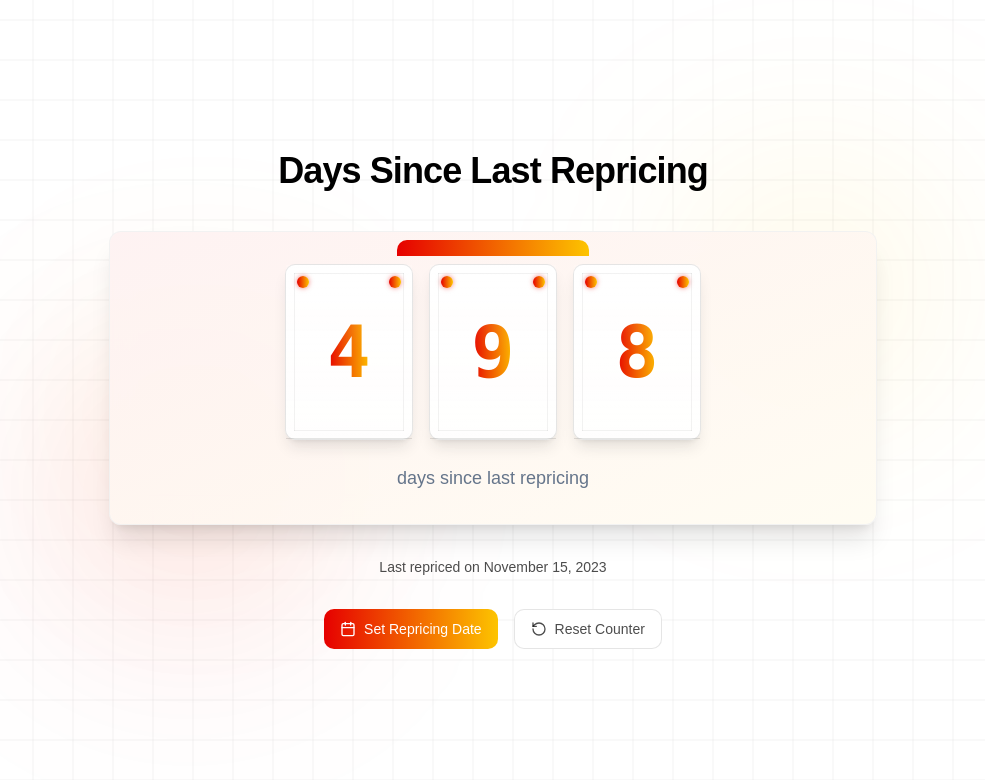
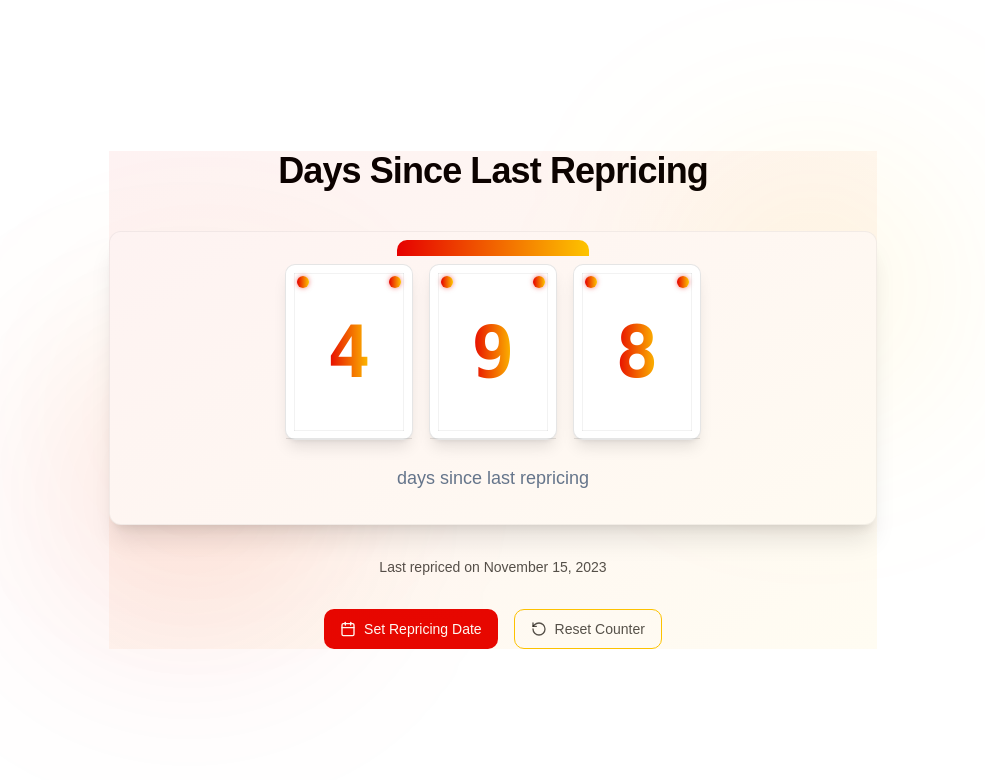
Before and after one commit to MattiaPompei/last-repricing-counter, a React (Vite) app: page / in a window 1280 px wide. Shown: the top 780 px of the page, without its empty margins (147-1132 px from the left). Built offline with nearby package versions, Linux system fonts and the light colour scheme.

Commit message:
Refactor: Remove mesh background and apply flat colors
Remove the mesh background and apply flat colors for primary CTA (#E60000) and secondary CTA outlines (#FDC400).

```diff
--- a/src/components/Header.tsx
+++ b/src/components/Header.tsx
@@ -21,13 +21,13 @@ const Header: React.FC = () => {
       className={cn(
         "fixed top-0 left-0 right-0 z-50 py-4 transition-all duration-300",
         scrolled
-          ? "bg-background/80 backdrop-blur-md shadow-soft"
+          ? "bg-white shadow-soft"
           : "bg-transparent"
       )}
     >
       <div className="container flex justify-between items-center">
         <div className="flex items-center space-x-2">
-          <div className="w-8 h-8 rounded-md bg-primary flex items-center justify-center">
+          <div className="w-8 h-8 rounded-md bg-[#E60000] flex items-center justify-center">
             <svg
               xmlns="http://www.w3.org/2000/svg"
               viewBox="0 0 24 24"
@@ -50,7 +50,7 @@ const Header: React.FC = () => {
             <li>
               <Link
                 to="/"
-                className="text-sm text-foreground/80 hover:text-foreground transition-colors"
+                className="text-sm text-black/80 hover:text-black transition-colors"
               >
                 Counter
               </Link>
@@ -58,7 +58,7 @@ const Header: React.FC = () => {
             <li>
               <Link
                 to="/home"
-                className="text-sm text-foreground/80 hover:text-foreground transition-colors"
+                className="text-sm text-black/80 hover:text-black transition-colors"
               >
                 Home
               </Link>
@@ -67,7 +67,7 @@ const Header: React.FC = () => {
               <Button
                 variant="outline"
                 size="sm"
-                className="rounded-full transition-all duration-300 hover:bg-primary hover:text-white border-primary/20"
+                className="rounded-full transition-all duration-300 hover:bg-[#FDC400]/10 border-[#FDC400] text-black"
               >
                 Contact
               </Button>
--- a/src/components/VintageCalendarCard.tsx
+++ b/src/components/VintageCalendarCard.tsx
@@ -30,12 +30,11 @@ const VintageCalendarCard: React.FC<VintageCalendarCardProps> = ({
         )}
       >
         {/* Front face */}
-        <div className="absolute w-full h-full bg-gradient-to-b from-white to-white/90 border border-black/10 rounded-md shadow-lg backface-hidden flex items-center justify-center transform rotate-x-0">
+        <div className="absolute w-full h-full bg-white border border-black/10 rounded-md shadow-lg backface-hidden flex items-center justify-center transform rotate-x-0">
           <span className="text-5xl md:text-7xl font-bold text-transparent bg-clip-text bg-gradient-to-r from-[#E60000] to-[#FDC400] font-mono">
             {digit}
           </span>
           <div className="absolute bottom-0 w-full h-[1px] bg-black/10"></div>
-          <div className="absolute top-0 w-full h-1/2 bg-gradient-to-b from-white/20 to-transparent opacity-60 pointer-events-none"></div>
 
           {/* Tech details */}
           <div className="absolute top-0 left-0 w-full h-full pointer-events-none">
@@ -47,12 +46,11 @@ const VintageCalendarCard: React.FC<VintageCalendarCardProps> = ({
         </div>
 
         {/* Back face */}
-        <div className="absolute w-full h-full bg-gradient-to-b from-white to-white/90 border border-black/10 rounded-md shadow-lg backface-hidden flex items-center justify-center transform rotate-x-180">
+        <div className="absolute w-full h-full bg-white border border-black/10 rounded-md shadow-lg backface-hidden flex items-center justify-center transform rotate-x-180">
           <span className="text-5xl md:text-7xl font-bold text-transparent bg-clip-text bg-gradient-to-r from-[#E60000] to-[#FDC400] font-mono">
             {digit}
           </span>
           <div className="absolute bottom-0 w-full h-[1px] bg-black/10"></div>
-          <div className="absolute top-0 w-full h-1/2 bg-gradient-to-b from-white/20 to-transparent opacity-60 pointer-events-none"></div>
 
           {/* Tech details */}
           <div className="absolute top-0 left-0 w-full h-full pointer-events-none">
--- a/src/components/ui/button.tsx
+++ b/src/components/ui/button.tsx
@@ -1,3 +1,4 @@
+
 import * as React from "react"
 import { Slot } from "@radix-ui/react-slot"
 import { cva, type VariantProps } from "class-variance-authority"
@@ -9,15 +10,15 @@ const buttonVariants = cva(
   {
     variants: {
       variant: {
-        default: "bg-primary text-primary-foreground hover:bg-primary/90",
+        default: "bg-[#E60000] text-white hover:bg-[#E60000]/90",
         destructive:
           "bg-destructive text-destructive-foreground hover:bg-destructive/90",
         outline:
-          "border border-input bg-background hover:bg-accent hover:text-accent-foreground",
+          "border border-[#FDC400] bg-background hover:bg-accent hover:text-accent-foreground",
         secondary:
           "bg-secondary text-secondary-foreground hover:bg-secondary/80",
         ghost: "hover:bg-accent hover:text-accent-foreground",
-        link: "text-primary underline-offset-4 hover:underline",
+        link: "text-[#E60000] underline-offset-4 hover:underline",
       },
       size: {
         default: "h-10 px-4 py-2",
--- a/src/pages/RepricingCounter.tsx
+++ b/src/pages/RepricingCounter.tsx
@@ -53,20 +53,6 @@ const RepricingCounter: React.FC = () => {
 
   return (
     <div className="min-h-screen bg-white flex flex-col items-center justify-center p-4 relative overflow-hidden">
-      {/* Mesh background */}
-      <div className="absolute inset-0 w-full h-full">
-        <div className="absolute top-0 left-0 w-full h-full opacity-10">
-          <svg width="100%" height="100%" xmlns="http://www.w3.org/2000/svg">
-            <defs>
-              <pattern id="mesh" x="0" y="0" width="40" height="40" patternUnits="userSpaceOnUse">
-                <path d="M0 20 L40 20 M20 0 L20 40" stroke="black" strokeWidth="0.5" />
-              </pattern>
-            </defs>
-            <rect x="0" y="0" width="100%" height="100%" fill="url(#mesh)" />
-          </svg>
-        </div>
-      </div>
-
       {/* Gradient orbs for tech feel */}
       <div className="absolute top-[20%] right-[15%] w-64 h-64 rounded-full bg-[#FDC400]/10 blur-[100px]"></div>
       <div className="absolute bottom-[20%] left-[15%] w-72 h-72 rounded-full bg-[#E60000]/10 blur-[100px]"></div>
@@ -77,7 +63,7 @@ const RepricingCounter: React.FC = () => {
           Days Since Last Repricing
         </h1>
 
-        <Card className="bg-white/90 backdrop-blur-md shadow-xl border-black/5 overflow-hidden">
+        <Card className="bg-white shadow-xl border-black/5 overflow-hidden">
           <div className="absolute inset-0 bg-gradient-to-br from-[#E60000]/5 to-[#FDC400]/5 pointer-events-none"></div>
           <CardContent className="p-8 flex flex-col items-center relative">
             <div className="relative">
@@ -98,12 +84,12 @@ const RepricingCounter: React.FC = () => {
         <div className="mt-8 flex flex-wrap justify-center gap-4">
           <Dialog open={isDialogOpen} onOpenChange={setIsDialogOpen}>
             <DialogTrigger asChild>
-              <Button className="flex items-center gap-2 bg-gradient-to-r from-[#E60000] to-[#FDC400] border-0 hover:from-[#E60000]/90 hover:to-[#FDC400]/90 text-white">
+              <Button className="flex items-center gap-2 bg-[#E60000] hover:bg-[#E60000]/90 border-0 text-white">
                 <Calendar className="h-4 w-4" />
                 Set Repricing Date
               </Button>
             </DialogTrigger>
-            <DialogContent className="sm:max-w-[425px] bg-white/95 backdrop-blur-lg border border-black/10">
+            <DialogContent className="sm:max-w-[425px] bg-white border border-black/10">
               <DialogHeader>
                 <DialogTitle className="text-black">Set Repricing Date</DialogTitle>
                 <DialogDescription className="text-black/70">
@@ -145,7 +131,7 @@ const RepricingCounter: React.FC = () => {
                 <Button
                   onClick={updateRepricingDate}
                   type="submit"
-                  className="bg-gradient-to-r from-[#E60000] to-[#FDC400] border-0 hover:from-[#E60000]/90 hover:to-[#FDC400]/90 text-white"
+                  className="bg-[#E60000] hover:bg-[#E60000]/90 border-0 text-white"
                 >
                   Update Date
                 </Button>
@@ -155,7 +141,7 @@ const RepricingCounter: React.FC = () => {
 
           <Button
             variant="outline"
-            className="flex items-center gap-2 border-black/10 bg-white hover:bg-white/90 text-black/70"
+            className="flex items-center gap-2 border-[#FDC400] bg-white hover:bg-white/90 text-black/70"
             onClick={resetCounter}
           >
             <RotateCcw className="h-4 w-4" />
```
